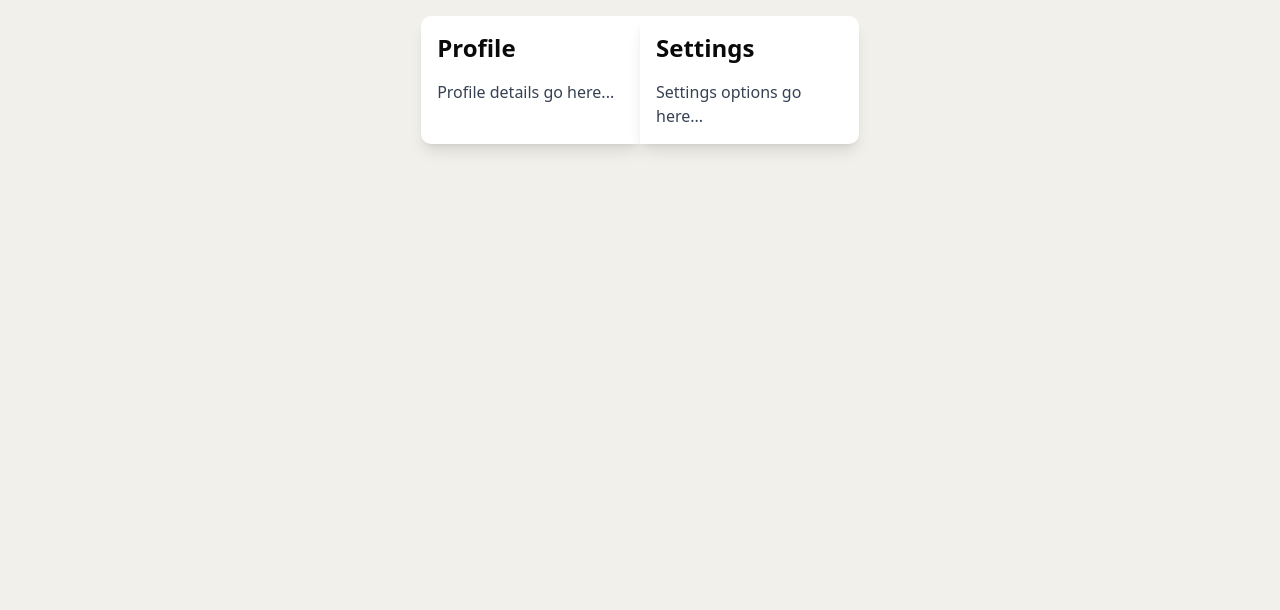
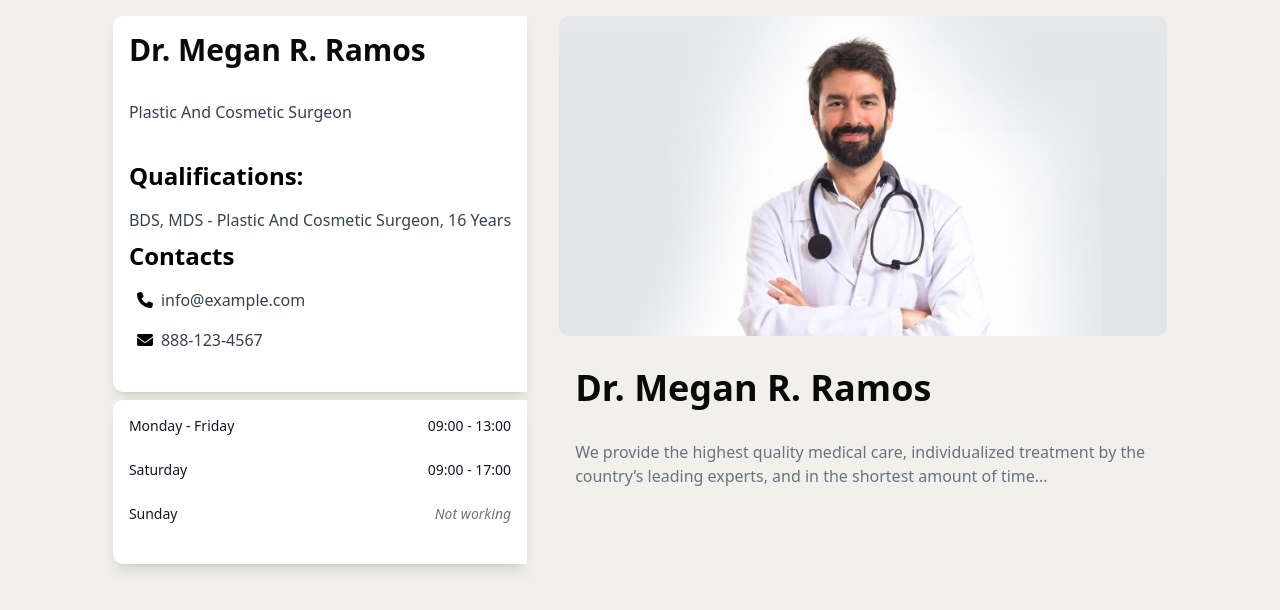
Before and after one commit to WinworldHUB/heal_webparts, a Next.js app: page /practitioner/1 in a window 1280 px wide. Shown: the top 610 px of the page. Built offline with nearby package versions, Linux system fonts and the light colour scheme.

Commit message:
add practitioner profile page

```diff
--- a/package.json
+++ b/package.json
@@ -10,6 +10,7 @@
   },
   "dependencies": {
     "@radix-ui/react-avatar": "^1.1.3",
+    "@radix-ui/react-separator": "^1.1.2",
     "@radix-ui/react-slot": "^1.1.2",
     "class-variance-authority": "^0.7.1",
     "clsx": "^2.1.1",
--- a/src/app/practitioner/[id]/page.tsx
+++ b/src/app/practitioner/[id]/page.tsx
@@ -1,7 +1,13 @@
 "use client";
+import { Card } from "@/components/ui/card";
+import { Separator } from "@/components/ui/separator";
 import { Skeleton } from "@/components/ui/skeleton";
+import PractitionerInfo from "@/lib/components/practitioner-info";
+import { truncateText } from "@/lib/utils/string-util";
+import Image from "next/image";
 import { useParams } from "next/navigation";
 import React, { FC, useEffect, useState } from "react";
+import { FaPhone, FaEnvelope } from "react-icons/fa6";
 
 const ProfilePage = () => {
   const params = useParams();
@@ -42,34 +48,25 @@ const ProfilePage = () => {
     fetchPractitioners();
   }, []);
 
-  if (loading) {
+  if (!practitioner) {
     return (
-      <div className="flex justify-center items-center w-full">
-        <Skeleton className="w-full h-48" />
-      </div>
-    );
-  }
-
-  if (error) {
-    return (
-      <div className="flex justify-center items-center w-full h-48 text-red-500 text-lg font-medium">
-        {error}
+      <div className="flex justify-center items-center w-full p-4">
+        <Skeleton className="w-1/2 h-48" />
       </div>
     );
   }
 
   return (
-    <div className="bg-[#f2f0ea] h-screen flex flex-col items-center p-4">
-      <div className="flex flex-row">
-        <div className="flex flex-col w-1/2 h-full bg-white rounded-l-lg shadow-lg p-4">
-          <h1 className="text-2xl font-bold mb-4">Profile</h1>
-          <p className="text-gray-700">Profile details go here...</p>
-        </div>
-        <div className="flex flex-col w-1/2 h-full bg-white rounded-r-lg shadow-lg p-4">
-          <h1 className="text-2xl font-bold mb-4">Settings</h1>
-          <p className="text-gray-700">Settings options go here...</p>
-        </div>
-      </div>
+    <div className="flex justify-center items-center w-full h-screen bg-[#f2f0ea] p-4">
+      {practitioner ? (
+        <PractitionerInfo
+          practitioner={practitioner}
+          loading={loading}
+          error={error}
+        />
+      ) : (
+        <Skeleton className="w-full h-48" />
+      )}
     </div>
   );
 };
--- /dev/null
+++ b/src/components/ui/separator.tsx
@@ -0,0 +1,28 @@
+"use client"
+
+import * as React from "react"
+import * as SeparatorPrimitive from "@radix-ui/react-separator"
+
+import { cn } from "@/lib/utils"
+
+function Separator({
+  className,
+  orientation = "horizontal",
+  decorative = true,
+  ...props
+}: React.ComponentProps<typeof SeparatorPrimitive.Root>) {
+  return (
+    <SeparatorPrimitive.Root
+      data-slot="separator-root"
+      decorative={decorative}
+      orientation={orientation}
+      className={cn(
+        "bg-border shrink-0 data-[orientation=horizontal]:h-px data-[orientation=horizontal]:w-full data-[orientation=vertical]:h-full data-[orientation=vertical]:w-px",
+        className
+      )}
+      {...props}
+    />
+  )
+}
+
+export { Separator }
--- a/src/lib/components/hover-card.tsx
+++ b/src/lib/components/hover-card.tsx
@@ -4,7 +4,7 @@ import { Card, CardContent } from "@/components/ui/card";
 import Image from "next/image";
 import { FC, useState } from "react";
 import { motion } from "framer-motion";
-import { truncateDescription } from "../utils/string-util";
+import { truncateText } from "../utils/string-util";
 
 interface HoverCardProps {
   name: string;
@@ -40,7 +40,7 @@ const HoverCard: FC<HoverCardProps> = ({
         >
           <p className="text-xl font-semibold text-white">{practice}</p>
           <p className="text-lg text-white mt-1">
-            {truncateDescription(description, 140)}
+            {truncateText(description, 140)}
           </p>
         </motion.div>
       </CardContent>
--- /dev/null
+++ b/src/lib/components/practitioner-info.tsx
@@ -0,0 +1,116 @@
+import { Skeleton } from "@/components/ui/skeleton";
+import { Separator } from "@radix-ui/react-separator";
+import { error } from "console";
+import React, { FC } from "react";
+import { FaPhone, FaEnvelope } from "react-icons/fa6";
+import { truncateText } from "../utils/string-util";
+import Image from "next/image";
+
+interface PractitionerInfoProps {
+  practitioner: Practitioner | null;
+  loading: boolean;
+  error: string;
+}
+
+const PractitionerInfo: FC<PractitionerInfoProps> = ({
+  practitioner,
+  loading,
+  error,
+}) => {
+  if (!practitioner) {
+    return (
+      <div className="flex justify-center items-center w-full">
+        <Skeleton className="w-full h-48" />
+      </div>
+    );
+  }
+
+  if (error) {
+    return (
+      <div className="flex justify-center items-center w-full h-48 text-red-500 text-lg font-medium">
+        {error}
+      </div>
+    );
+  }
+
+  return (
+    <div className="bg-[#f2f0ea] h-screen flex flex-col items-center p-4">
+      <div className="flex flex-row justify-center items-start gap-8 w-full">
+        <div className="flex flex-col gap-2">
+          <div className="flex flex-col h-full bg-white rounded-l-lg shadow-lg p-4">
+            <div className="flex flex-col items-start  text-start mb-4">
+              <h1 className="text-3xl font-bold mb-8">{practitioner?.name} </h1>
+              <p className="text-gray-700 mb-1">{practitioner?.practice}</p>
+            </div>
+            <Separator className="mb-2" />
+            <div className="flex flex-col items-start text-start my-2">
+              <h2 className="flex flex-col text-black font-semibold mb-4 text-2xl">
+                Qualifications:
+              </h2>
+              <p className="text-gray-700">
+                {truncateText(practitioner?.qualification as string, 50)}
+              </p>
+            </div>
+
+            <div className="flex flex-col items-start text-start mb-2">
+              <h2 className="flex flex-col text-black font-semibold mb-4 text-2xl">
+                Contacts
+              </h2>
+
+              <div className="flex flex-row items-start text-start">
+                <FaPhone size={16} className="text-black mt-1 mx-2" />
+                <p className="text-gray-700 mb-4">{practitioner?.email}</p>
+              </div>
+
+              <div className="flex flex-row items-start text-start">
+                <FaEnvelope size={16} className="text-black mt-1 mx-2" />
+                <p className="text-gray-700 mb-4">{practitioner?.phone}</p>
+              </div>
+            </div>
+          </div>
+          <div className="flex flex-col h-full bg-white rounded-l-lg shadow-lg p-4">
+            {practitioner?.availability.map((slot, index) => (
+              <>
+                <div
+                  key={index}
+                  className="flex flex-row items-center justify-between font-light mb-2"
+                >
+                  <p className="text-gray-900  mr-2 text-nowrap text-sm">
+                    {slot.day}
+                  </p>
+                  {"status" in slot ? (
+                    <p className="text-gray-500 italic text-sm">
+                      {slot.status}
+                    </p>
+                  ) : (
+                    <p className="text-gray-900 text-sm">
+                      {slot.startTime} - {slot.endTime}
+                    </p>
+                  )}
+                </div>
+                <Separator className="my-2" />
+              </>
+            ))}
+          </div>
+        </div>
+
+        <div className="flex flex-col w-1/2 h-full p-0 border-0 bg-transparent">
+          <div className="w-full h-80 relative mb-4">
+            <Image
+              src="/assets/doctor_image.jpg"
+              alt="Practitioner"
+              fill
+              className="rounded-lg"
+            />
+          </div>
+          <div className="p-4">
+            <h3 className="text-4xl font-bold mb-8">{practitioner?.name} </h3>
+            <p className="text-gray-500 mb-4">{practitioner?.description}</p>
+          </div>
+        </div>
+      </div>
+    </div>
+  );
+};
+
+export default PractitionerInfo;
--- a/src/lib/utils/string-util.ts
+++ b/src/lib/utils/string-util.ts
@@ -1,4 +1,4 @@
-export const truncateDescription = (text: string, maxLength: number) => {
+export const truncateText= (text: string, maxLength: number) => {
     if (text.length > maxLength) {
       return text.slice(0, maxLength) + ""
     }
```
Also changed, not shown: public/assets/doctor_image.jpg (added), 1 other file (tests, documents, lock files or other folders).
